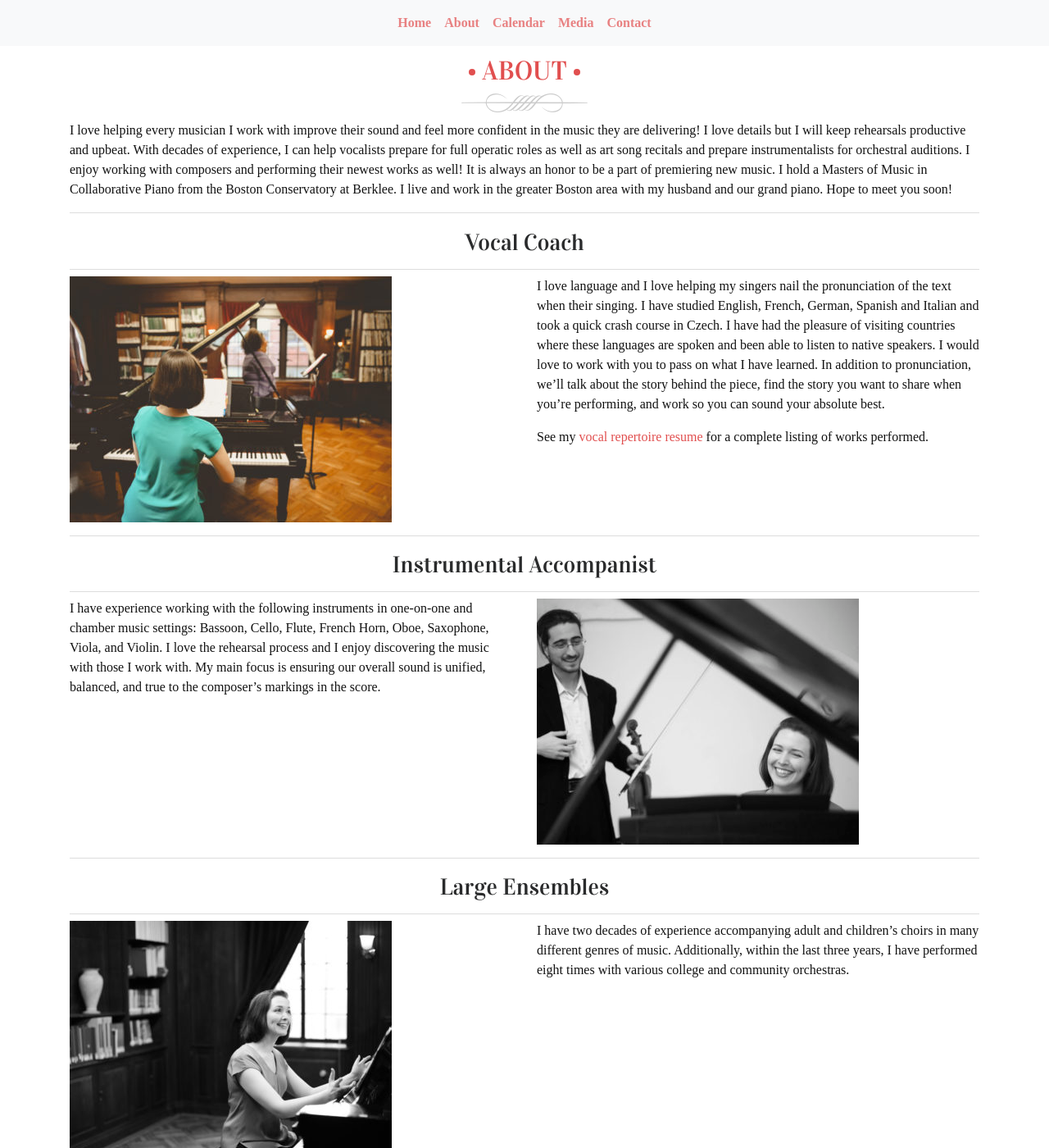
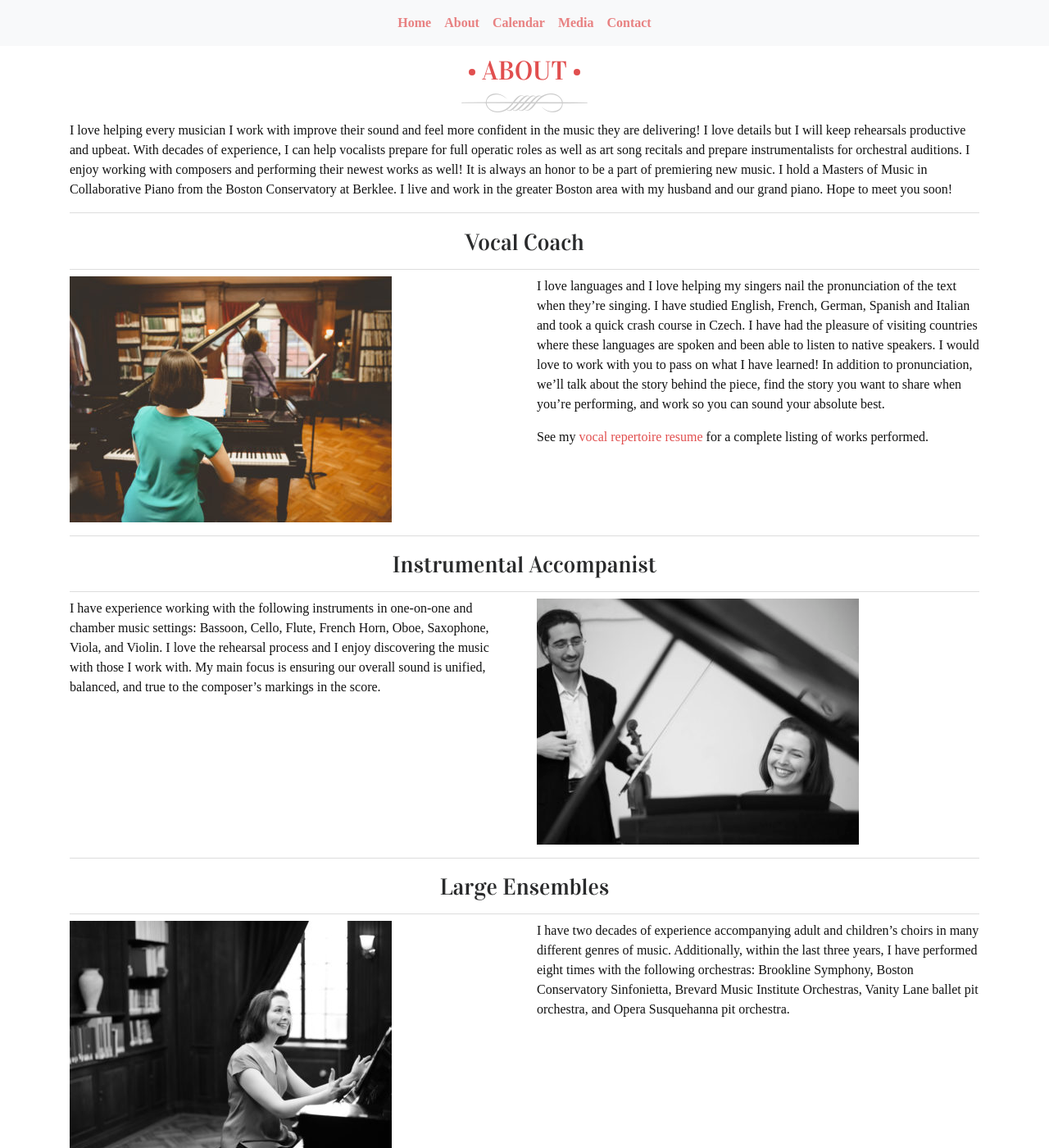
Before and after one commit to musicbygraceevelyn/musicbygraceevelyn.github.io, a Jekyll site: the page built from about.md, in a window 1280 px wide and 1400 px high. Shown: the whole window at 82% size. Built offline with Jekyll 4.4.1, drawn with Linux system fonts in a browser that asks for light colours; some web fonts are replaced; our own code applies the rules of GitHub Pages for plain Markdown files.

Commit message:
typos in About

```diff
--- a/about.md
+++ b/about.md
@@ -16,7 +16,7 @@
 
 {% capture vocal_col2 %}
 
-I love language and I love helping my singers nail the pronunciation of the text when their singing. I have studied English, French, German, Spanish and Italian and took a quick crash course in Czech. I have had the pleasure of visiting countries where these languages are spoken and been able to listen to native speakers. I would love to work with you to pass on what I have learned. In addition to pronunciation, we'll talk about the story behind the piece, find the story you want to share when you're performing, and work so you can sound your absolute best.
+I love languages and I love helping my singers nail the pronunciation of the text when they're singing. I have studied English, French, German, Spanish and Italian and took a quick crash course in Czech. I have had the pleasure of visiting countries where these languages are spoken and been able to listen to native speakers. I would love to work with you to pass on what I have learned! In addition to pronunciation, we'll talk about the story behind the piece, find the story you want to share when you're performing, and work so you can sound your absolute best.
 
 See my [vocal repertoire resume](vocal_rep) for a complete listing of works performed.
 
@@ -55,7 +55,7 @@
 
 {% capture large_ensem_col2 %}
 
-I have two decades of experience accompanying adult and children's choirs in many different genres of music. Additionally, within the last three years, I have performed eight times with various college and community orchestras.
+I have two decades of experience accompanying adult and children's choirs in many different genres of music. Additionally, within the last three years, I have performed eight times with the following orchestras: Brookline Symphony, Boston Conservatory Sinfonietta, Brevard Music Institute Orchestras, Vanity Lane ballet pit orchestra, and Opera Susquehanna pit orchestra.
 
 {% endcapture %}
 
```
